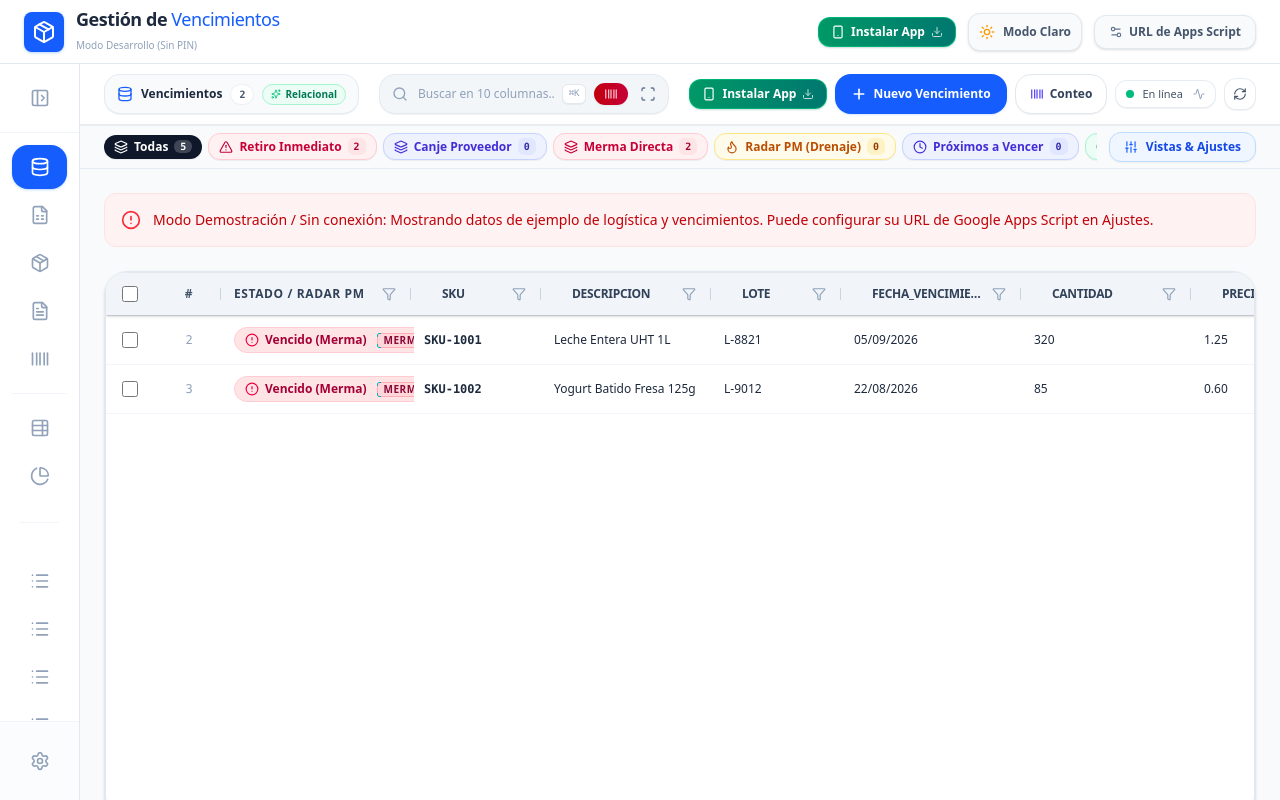
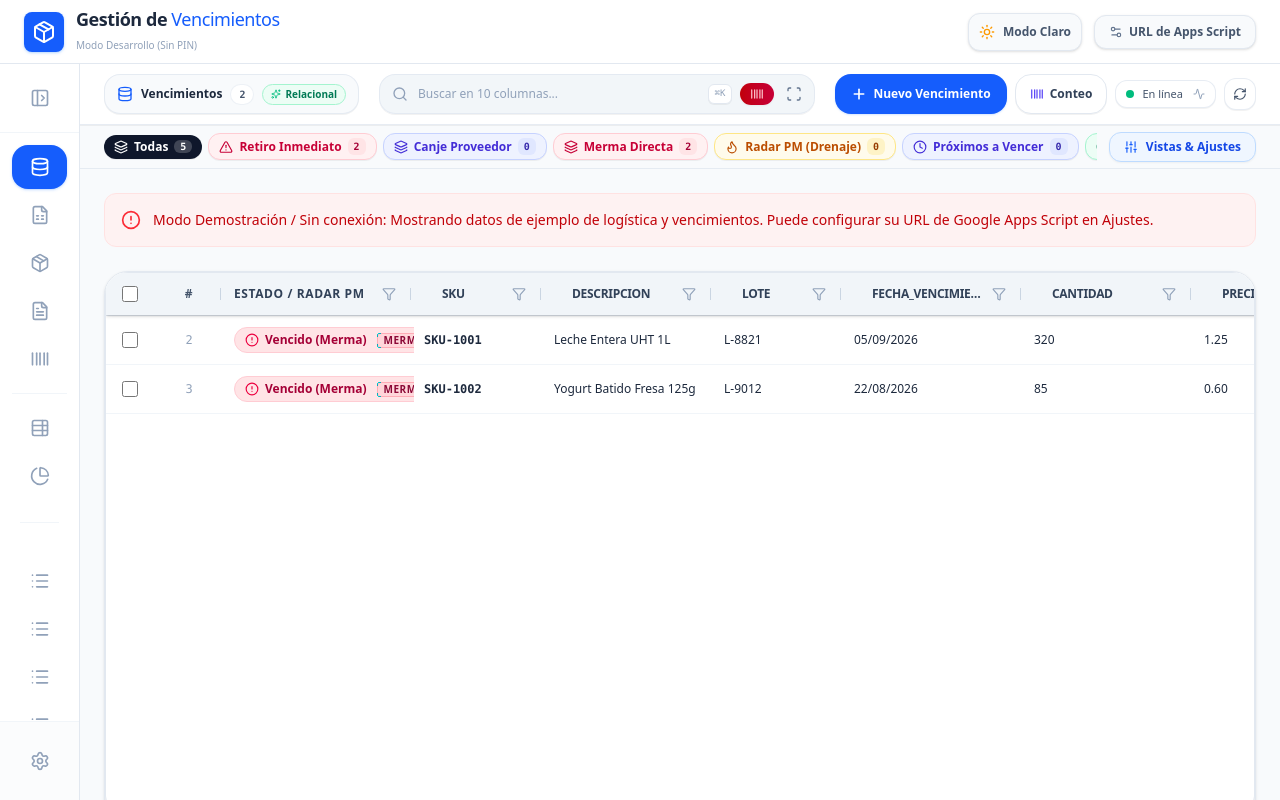
Before and after one commit to rps2217/Gesti-n-de-vencimientos-, a React (Vite) app: page / in a window 1280 px wide. Built offline with nearby package versions, Linux system fonts and the light colour scheme.

Commit message:
refactor(pwa): restrict PWA install button to mobile
Remove redundant desktop PWA install button and restrict visibility to mobile devices to optimize header space.

```diff
--- a/src/App.tsx
+++ b/src/App.tsx
@@ -3,7 +3,6 @@ import { BrowserRouter as Router, Routes, Route, Navigate } from 'react-router-d
 import { Package, Link as LinkIcon, Settings2, CheckCircle2, Moon, Sun, Contrast, Check } from 'lucide-react';
 import InventoryDashboard from './components/InventoryDashboard';
 import { ToastProvider } from './components/common/ToastContainer';
-import { PWAInstallButton } from './components/pwa/PWAInstallButton';
 import { PWAReloadPrompt } from './components/pwa/PWAReloadPrompt';
 
 export type ThemeMode = 'light' | 'dark-slate' | 'dark-gray';
@@ -160,9 +159,6 @@ export default function App() {
                   </div>
 
                   <div className="flex items-center gap-3">
-                    {/* Botón de Instalación PWA */}
-                    <PWAInstallButton variant="compact" />
-
                     {/* Theme Selector Dropdown */}
                     <div className="relative" ref={themeMenuRef}>
                       <button
--- a/src/components/navigation/DashboardTopNav.tsx
+++ b/src/components/navigation/DashboardTopNav.tsx
@@ -287,8 +287,8 @@ export const DashboardTopNav: React.FC<DashboardTopNavProps> = ({
       {/* RIGHT: Primary Action, Utilities & Sync Indicator */}
       <div className="flex items-center gap-2 shrink-0">
 
-        {/* PWA Install Button */}
-        <PWAInstallButton variant="compact" />
+        {/* PWA Install Button (Mobile Only) */}
+        <PWAInstallButton variant="compact" className="md:hidden" />
 
         {/* Special Action: Bulk Import FRC */}
         {activeView === 'events' && setIsBulkImportOpen && (
```
